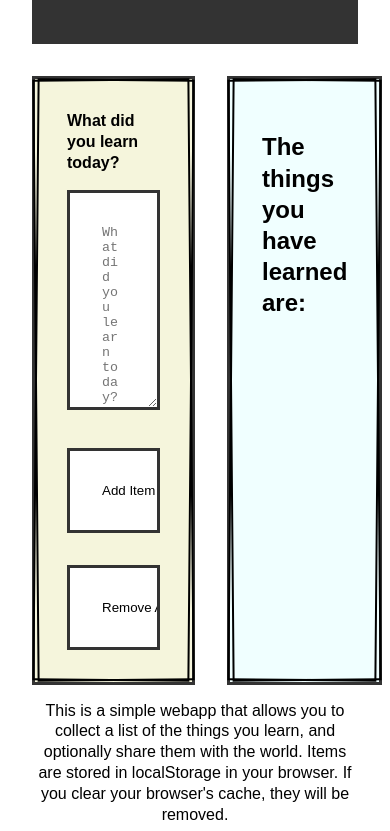
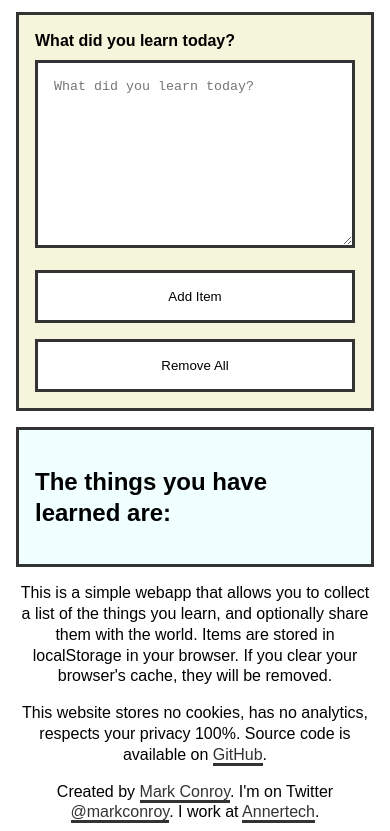
Before and after one commit to markconroy/til, a plain HTML site: page index.html in a window 390 px wide. Shown: the part 139-970 px from the top of the page. Drawn offline with Linux system fonts and the light colour scheme.

Commit message:
adds better responsive support

```diff
--- a/style.css
+++ b/style.css
@@ -1,12 +1,18 @@
 :root {
   --color-dark: #333;
   --color-light: #fafafa;
-  --spacing: 2rem;
+  --spacing: 1rem;
   --spacing-medium: calc(var(--spacing) / 2);
   --border-width: 3px;
   --border-color: var(--color-dark);
   --border: var(--border-width) solid var(--border-color);
   --transition-time: .3s;
+}
+
+@media screen and (min-width: 768px) {
+  :root {
+    --spacing: 2rem;
+  }
 }
 
 *, *::after, *::before {
@@ -55,15 +61,23 @@ body {
 
 .grid {
   display: flex;
+  flex-wrap: wrap;
   gap: var(--spacing);
 }
 
 .grid__column {
-  position: relative;
-  width: 50%;
   padding: var(--spacing);
+  width: 100%;
 }
 
+@media screen and (min-width: 768px) {
+  .grid__column {
+    position: relative;
+    width: calc(50% - var(--spacing) / 2);
+  }
+}
+
+@media screen and (min-width: 768px) {
   .grid__column::before,
   .grid__column::after {
     border: 2px solid black;
@@ -75,6 +89,7 @@ body {
   }
   .grid__column::after {
     transform: rotate(-0.5deg);
+  }
 }
 
 .grid__column--inputs {
```
Lines whose indentation alone changed are shown as unchanged.
